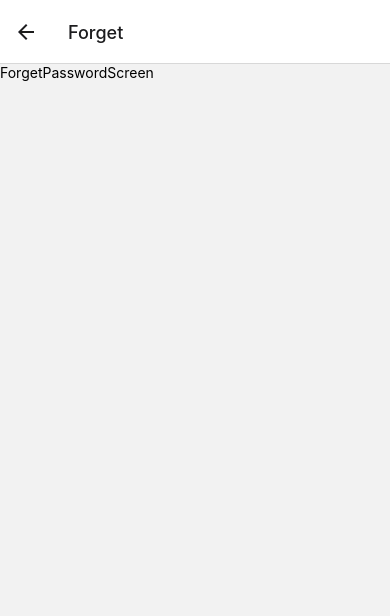
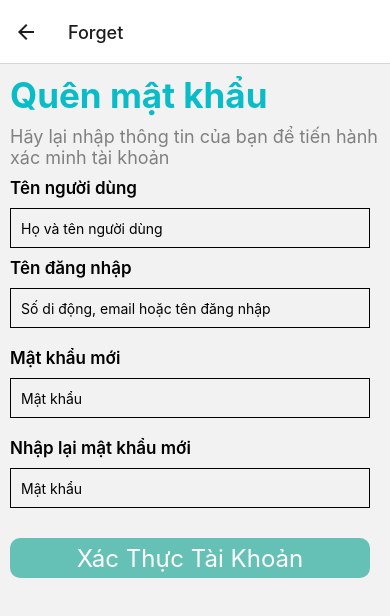
Before and after one commit to namezio/navigatordemo, a React Native app: screen /Forget in a window 390 px wide. Shown: the top 616 px of the page. Built offline with nearby package versions, Linux system fonts and the light colour scheme.

Commit message:
Update màn hình Quên mật khẩu
Update Forget Password site

```diff
--- a/screen/ForgetPasswordScreen.js
+++ b/screen/ForgetPasswordScreen.js
@@ -1,12 +1,107 @@
-import { View, Text } from 'react-native'
+import {
+    View,
+    Text,
+    SafeAreaView,
+    StyleSheet,
+    TextInput,
+    TouchableOpacity
+} from 'react-native'
 import React from 'react'
 
-const ForgetPasswordScreen = () => {
-  return (
-    <View>
-      <Text>ForgetPasswordScreen</Text>
-    </View>
-  )
+
+const ForgetPasswordScreen = ({navigation}) => {
+    return (
+        <SafeAreaView style={{ margin: 10 }}>
+            <Text style={{
+                fontSize: 35,
+                fontWeight: '700',
+                color: '#09bcc8'
+            }}
+            >Quên mật khẩu</Text>
+            <Text style={{
+                fontSize: 18,
+                color: 'gray',
+                marginTop: 10
+            }}
+            >Hãy lại nhập thông tin của bạn để tiến hành xác minh tài khoản
+            </Text>
+            <Text style={styles.text}>Tên người dùng</Text>
+            <TextInput style={{
+                height: 40,
+                marginTop: 10,
+                borderWidth: 1,
+                maxWidth: 360,
+                padding: 10,
+            }}
+                placeholder="Họ và tên người dùng" />
+            <Text style={styles.text}>Tên đăng nhập</Text>
+            <TextInput
+                secureTextEntry={true}
+                style={{
+                    height: 40,
+                    marginTop: 10,
+                    borderWidth: 1,
+                    marginBottom: 10,
+                    maxWidth: 360,
+                    padding: 10,
+                }}
+                placeholder="Số di động, email hoặc tên đăng nhập" />
+                <Text style={styles.text}>Mật khẩu mới</Text>
+            <TextInput
+                secureTextEntry={true}
+                style={{
+                    height: 40,
+                    marginTop: 10,
+                    borderWidth: 1,
+                    marginBottom: 10,
+                    maxWidth: 360,
+                    padding: 10,
+                }}
+                placeholder="Mật khẩu" />
+                <Text style={styles.text}>Nhập lại mật khẩu mới</Text>
+            <TextInput
+                secureTextEntry={true}
+                style={{
+                    height: 40,
+                    marginTop: 10,
+                    borderWidth: 1,
+                    marginBottom: 10,
+                    maxWidth: 360,
+                    padding: 10,
+                }}
+                placeholder="Mật khẩu" />
+            <TouchableOpacity
+                style={{
+                    borderRadius: 10,
+                    height: 40,
+                    maxWidth: 360,
+                    backgroundColor: '#65c1b6',
+                    marginTop: 20,
+                    flexDirection: 'row',
+                    justifyContent: 'center',
+                    alignItems: 'center'
+                }}
+                onPress={() => navigation.navigate("Login")}>
+                <Text
+                    style={{
+                        color: '#FFF',
+                        fontSize: 24,
+                        alignSelf: 'center'
+                    }}>Xác Thực Tài Khoản</Text>
+            </TouchableOpacity>
+        </SafeAreaView>
+    )
 }
-
+const styles = StyleSheet.create({
+    text: {
+        fontSize: 17,
+        fontWeight: '600',
+        marginTop: 10
+    },
+    text2: {
+        fontSize: 15,
+        marginTop: 5,
+        color: '#65c1b6'
+    }
+})
 export default ForgetPasswordScreen
--- a/screen/SignInScreen.js
+++ b/screen/SignInScreen.js
@@ -23,7 +23,7 @@ function SignInScreen ({navigation}){
       }}
       >Hãy nhập thông tin của bạn để đăng ký
       </Text>
-      <Text style={styles.text}>Họ và Tên</Text>
+      <Text style={styles.text}>Tên người dùng</Text>
       <TextInput style={{
         height: 40,
         marginTop: 10,
```
